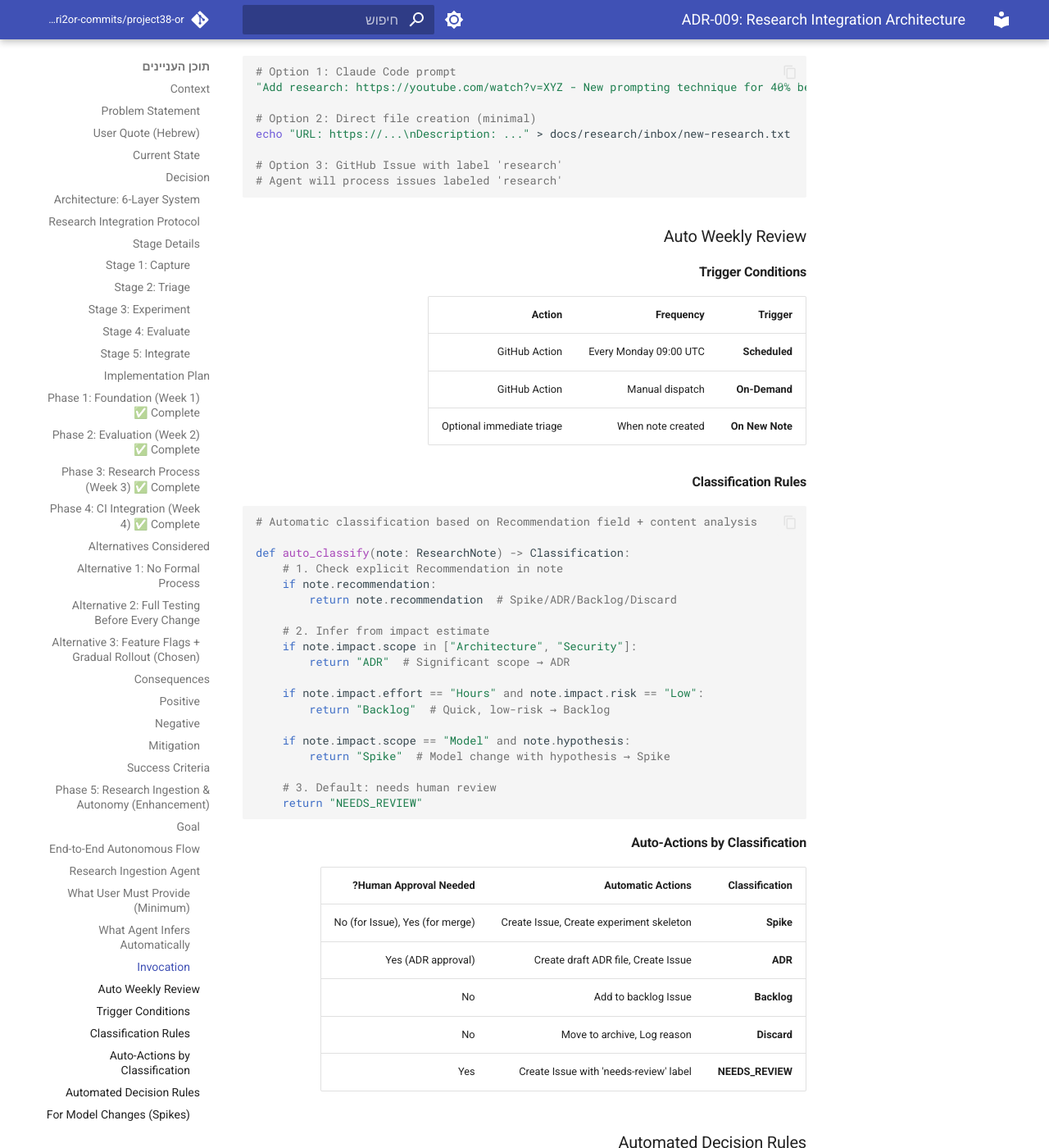
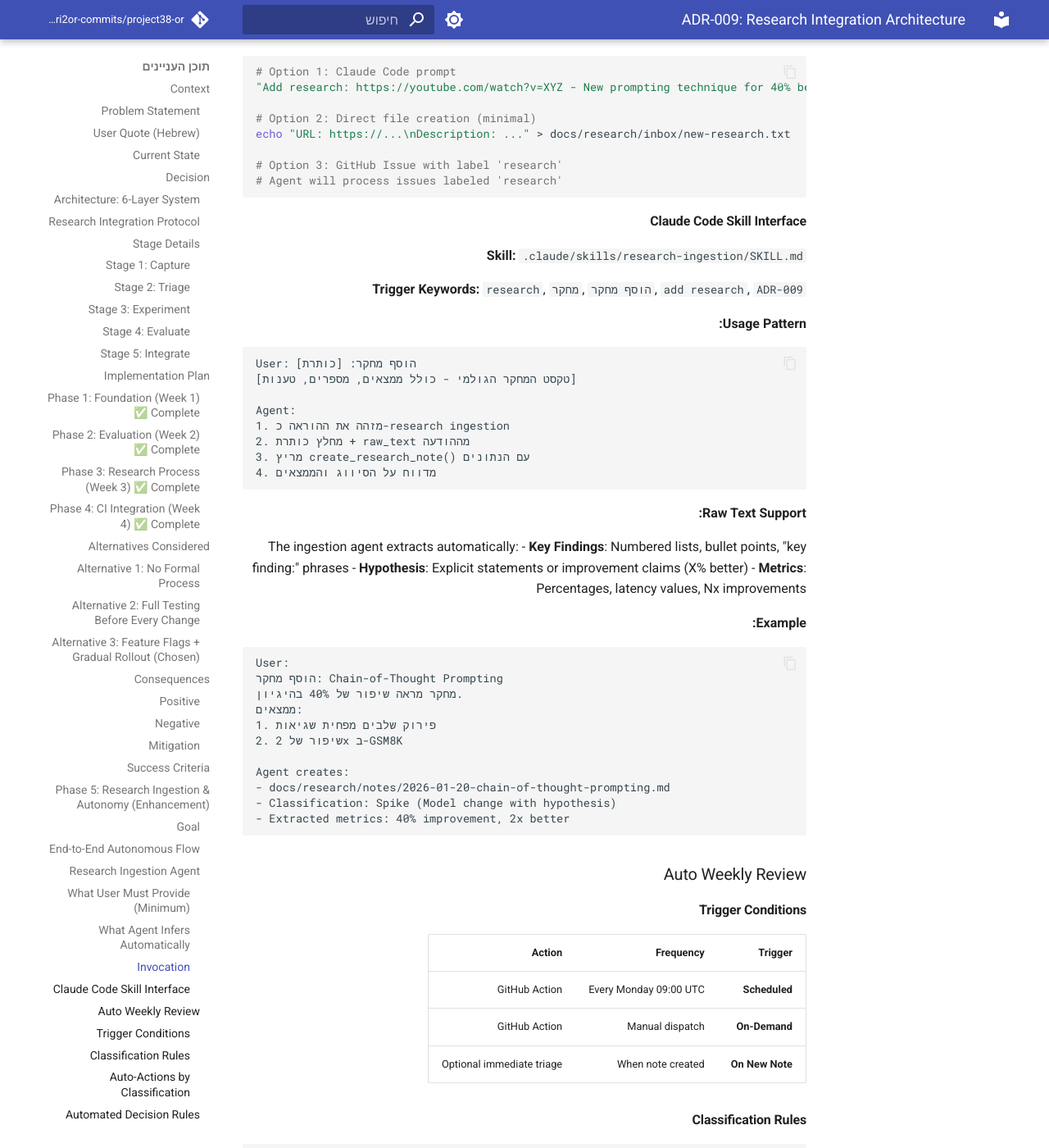
Before and after one commit to edri2or-commits/project38-or, an MkDocs documentation site: the page built from docs/decisions/ADR-009-research-integration-architecture.md, in a window 1280 px wide and 1400 px high, scrolled down 7854 px. Shown: the whole window at 82% size. Built offline with MkDocs 1.6.1 and Material for MkDocs 9.7.7, drawn with Linux system fonts in a browser that asks for light colours; comment, search, counter and statistics services are not loaded.

Commit message:
feat(skills): add research-ingestion skill for ADR-009 (#367)
* feat(ci): add evaluation workflow for ADR-009 Week 4

- Add .github/workflows/evaluate.yml with mock and real provider modes
- Mock mode runs on PRs (no API costs)
- Real mode available for manual dispatch with actual LLM providers
- Auto-posts evaluation results to PR comments

- Create docs/research/notes/ directory for research capture
- Add example research note: 2026-01-20-claude-4-opus-evaluation.md
- Update CLAUDE.md with evaluation CI documentation
- Update ADR-009 Phase 4 status (3/4 items complete)
- Update changelog with new additions

ADR-009: Research Integration Architecture (Week 4 in progress)

* feat(research): add MVP with raw text support and local issues

- Enhanced ResearchInput with title, raw_text, source_url fields
- Added extraction functions: extract_key_findings, extract_hypothesis_from_text, extract_metrics_from_text
- Created scripts/auto_weekly_review.py for local issue management
- Created docs/research/issues/ directory
- Updated 4-layer documentation (CLAUDE.md, JOURNEY.md, changelog.md)

ADR-009 Phase 5 MVP: end-to-end flow from raw text to issues

* feat(skills): add research-ingestion skill for ADR-009

- Created .claude/skills/research-ingestion/SKILL.md
- Updated ADR-009 with Claude Code Skill Interface section
- Added skill to CLAUDE.md Available Skills

Enables: User writes instruction + raw text → Claude automatically
creates research note, classifies, extracts findings/hypothesis

Triggers: research, מחקר, הוסף מחקר, add research, ADR-009

---------

Co-authored-by: Claude <noreply@anthropic.com>

````diff
--- a/docs/decisions/ADR-009-research-integration-architecture.md
+++ b/docs/decisions/ADR-009-research-integration-architecture.md
@@ -344,6 +344,46 @@ echo "URL: https://...\nDescription: ..." > docs/research/inbox/new-research.txt
 # Agent will process issues labeled 'research'
 ```
 
+#### Claude Code Skill Interface
+
+**Skill:** `.claude/skills/research-ingestion/SKILL.md`
+
+**Trigger Keywords:** `research`, `מחקר`, `הוסף מחקר`, `add research`, `ADR-009`
+
+**Usage Pattern:**
+```
+User: הוסף מחקר: [כותרת]
+[טקסט המחקר הגולמי - כולל ממצאים, מספרים, טענות]
+
+Agent:
+1. מזהה את ההוראה כ-research ingestion
+2. מחלץ כותרת + raw_text מההודעה
+3. מריץ create_research_note() עם הנתונים
+4. מדווח על הסיווג והממצאים
+```
+
+**Raw Text Support:**
+
+The ingestion agent extracts automatically:
+- **Key Findings**: Numbered lists, bullet points, "key finding:" phrases
+- **Hypothesis**: Explicit statements or improvement claims (X% better)
+- **Metrics**: Percentages, latency values, Nx improvements
+
+**Example:**
+```
+User:
+הוסף מחקר: Chain-of-Thought Prompting
+מחקר מראה שיפור של 40% בהיגיון.
+ממצאים:
+1. פירוק שלבים מפחית שגיאות
+2. שיפור של 2x ב-GSM8K
+
+Agent creates:
+- docs/research/notes/2026-01-20-chain-of-thought-prompting.md
+- Classification: Spike (Model change with hypothesis)
+- Extracted metrics: 40% improvement, 2x better
+```
+
 ### Auto Weekly Review
 
 #### Trigger Conditions
````
Also changed, not shown: .claude/skills/research-ingestion/SKILL.md (added, +186 -0 lines), CLAUDE.md (+48 -0 lines).
